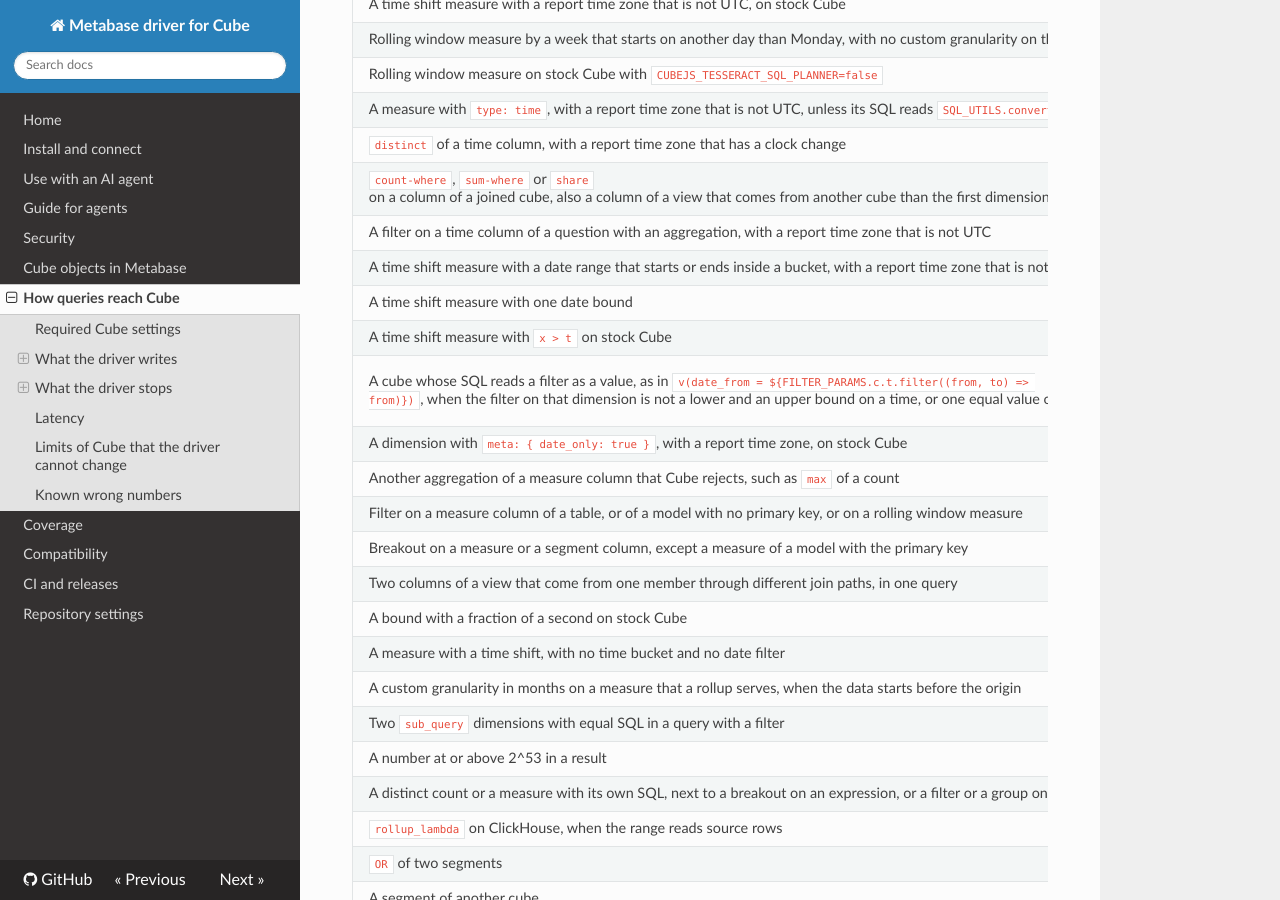
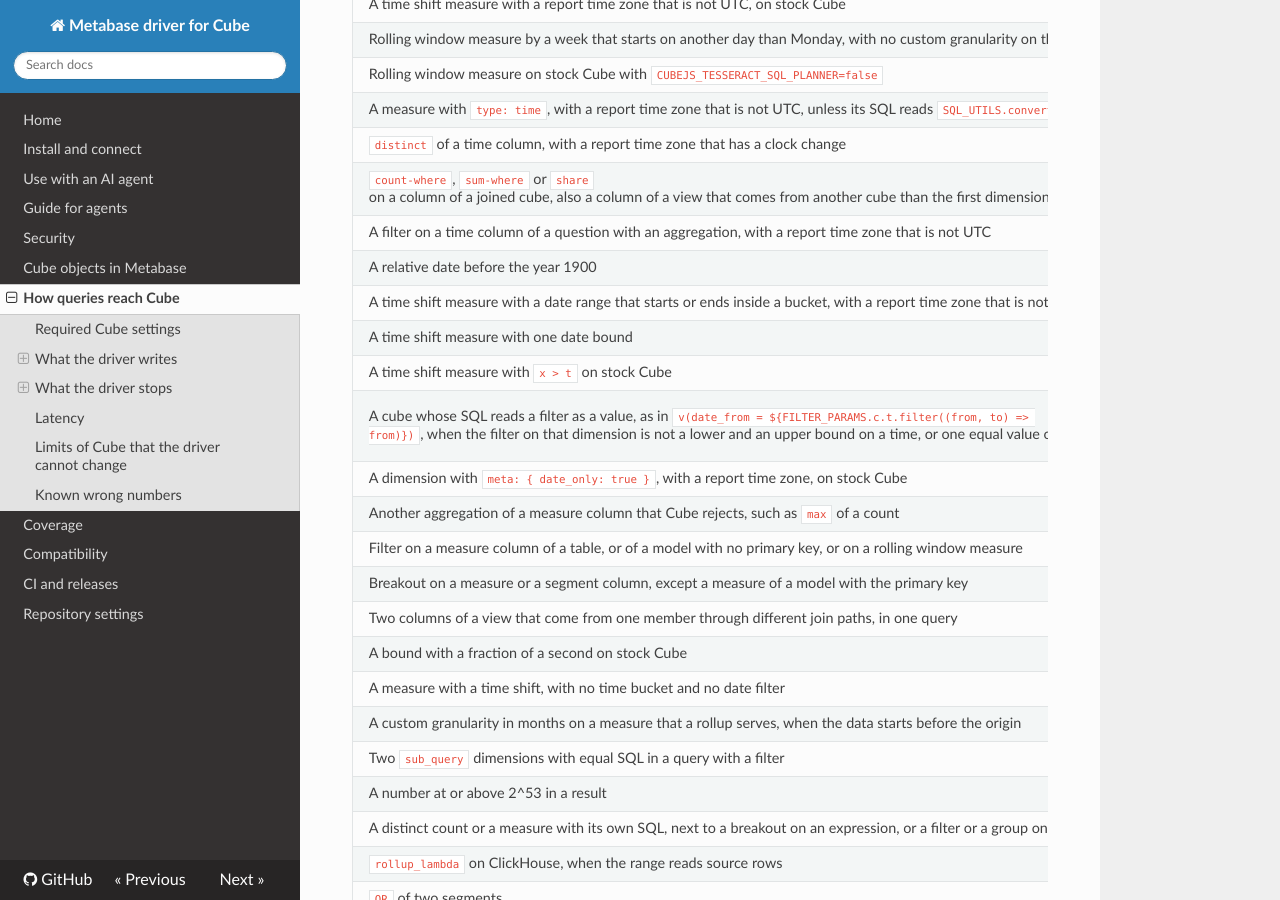
Before and after one commit to andrewkomkov/metabase-cube-driver, an MkDocs documentation site: the page built from docs/query-compilation.md, in a window 1280 px wide and 900 px high, scrolled down 4802 px. Built offline with MkDocs 1.6.1, drawn with Linux system fonts in a browser that asks for light colours; nearby versions of some CDN libraries.

Commit message:
docs(compilation): record the stop of a relative date before 1900

```diff
--- a/docs/query-compilation.md
+++ b/docs/query-compilation.md
@@ -123,6 +123,7 @@
 | `distinct` of a time column, with a report time zone that has a clock change | Cube counts the clock, so two rows in the repeated hour count once. |
 | `count-where`, `sum-where` or `share` on a column of a joined cube, also a column of a view that comes from another cube than the first dimension of the view | Cube adds each row of that cube once, so the number would be wrong. |
 | A filter on a time column of a question with an aggregation, with a report time zone that is not UTC | The database reads the filter value as UTC, and a rollup reads it in the zone. So the filter can pick another bucket, and the driver cannot see which one Cube reads. A filter inside the question has no such limit. |
+| A relative date before the year 1900 | ClickHouse clips such a time with no error, so the filter compares with another date. |
 | A time shift measure with a date range that starts or ends inside a bucket, with a report time zone that is not UTC | Cube moves rows of other periods into the bucket. |
 | A time shift measure with one date bound | Cube reads a time shift only with a date range, so it gives periods outside the filter. |
 | A time shift measure with `x > t` on stock Cube | A date range on stock Cube has no form for this bound that is right for a `DateTime64`. Use `>=` with the next second, or the dialect. |
```
